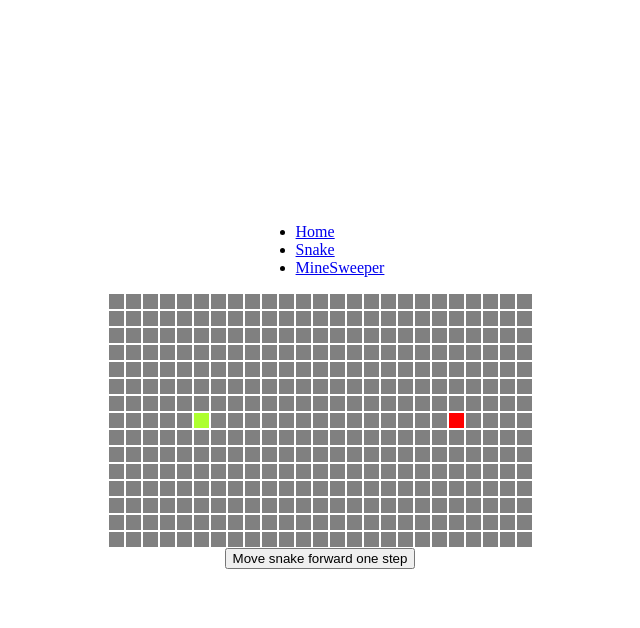
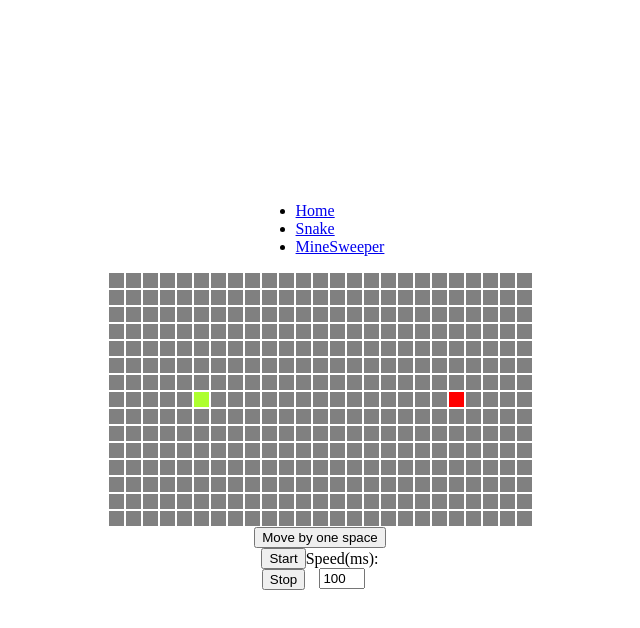
Before and after one commit to Nyanwarrior285/Arcade-Project, a Vue app in the folder frontend/: page / in a window 1280 px wide. Both pictures are taken after a click on the link "Snake". Shown: the top 628 px of the page, without its empty margins (320-960 px from the left). Built offline with nearby package versions, Linux system fonts and the light colour scheme.

Commit message:
Added auto move

```diff
--- a/frontend/src/components/Snake.vue
+++ b/frontend/src/components/Snake.vue
@@ -8,6 +8,8 @@ const bodyMaxLength = ref(2);
 const applePosition = ref({x: 20, y: 7})
 const board = ref([]);
 const loseGame = ref(false);
+const IntervalID = ref();
+const speed = ref(100);
 
 for (let r = 0; r < 15; r++) {
     const row = []
@@ -100,10 +102,21 @@ function createApple() {
     newApple.type = "apple";
 }
 
+function autoMove() {
+    IntervalID.value = setInterval(moveSnake, speed.value);
+}
+
+function stopAutoMove() {
+    if (IntervalID.value) {
+        clearInterval(IntervalID.value);
+    }
+}
+
 function loseSnake() {
     console.log(bodyPosition.value.length);
     loseGame.value = true;
-    alert("You got " + (bodyPosition.value.length**2 * 10) + " score!")
+    stopAutoMove();
+    alert("You got " + (bodyPosition.value.length**2 * 10) + " score!");
 }
 
 function newGame() {
@@ -112,7 +125,7 @@ function newGame() {
     headPosition.value = {x: 5, y: 7};
     bodyPosition.value = [];
     direction.value = "east";
-    bodyMaxLength.value = 2
+    bodyMaxLength.value = 2;
 
     for (let row of board.value) {
         for (let cell of row) {
@@ -138,8 +151,18 @@ function newGame() {
                 </div>
             </div>
         </div>
-        <button v-on:click="moveSnake" style="align-self: center;">Move snake forward one step</button>
-        <button v-on:click="newGame" v-show="loseGame" style="align-self: center;">Reset</button>
+        <button v-on:click="moveSnake" class="button">Move by one space</button>
+        <div class="input-container">
+            <div class="button-container">
+                <button v-on:click="autoMove" class="button">Start</button>
+                <button v-on:click="stopAutoMove" class="button">Stop</button>
+            </div>
+            <div class="button-container">
+                Speed(ms):
+                <input v-model="speed" type="number" class="input"/>
+            </div>
+        </div>
+        <button v-on:click="newGame" v-show="loseGame" class="button">Reset</button>
     </div>
 </template>
 
@@ -188,4 +211,21 @@ function newGame() {
     margin-left: 1px;
     margin-right: 1px;
 }
+.button-container {
+    display: flex;
+    flex-direction: column;
+    align-self: center;
+}
+.input-container {
+    display: flex;
+    flex-direction: row;
+    align-self: center;
+}
+.button {
+    align-self: center;
+}
+.input {
+    align-self: center;
+    field-sizing: content;
+}
 </style>
```
